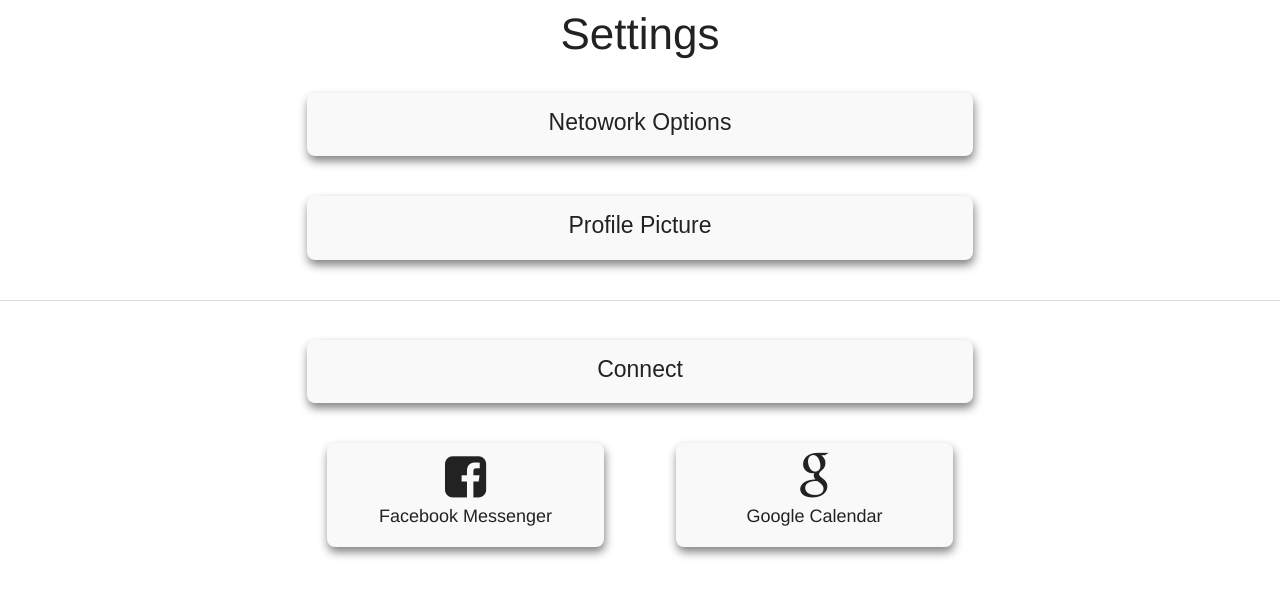
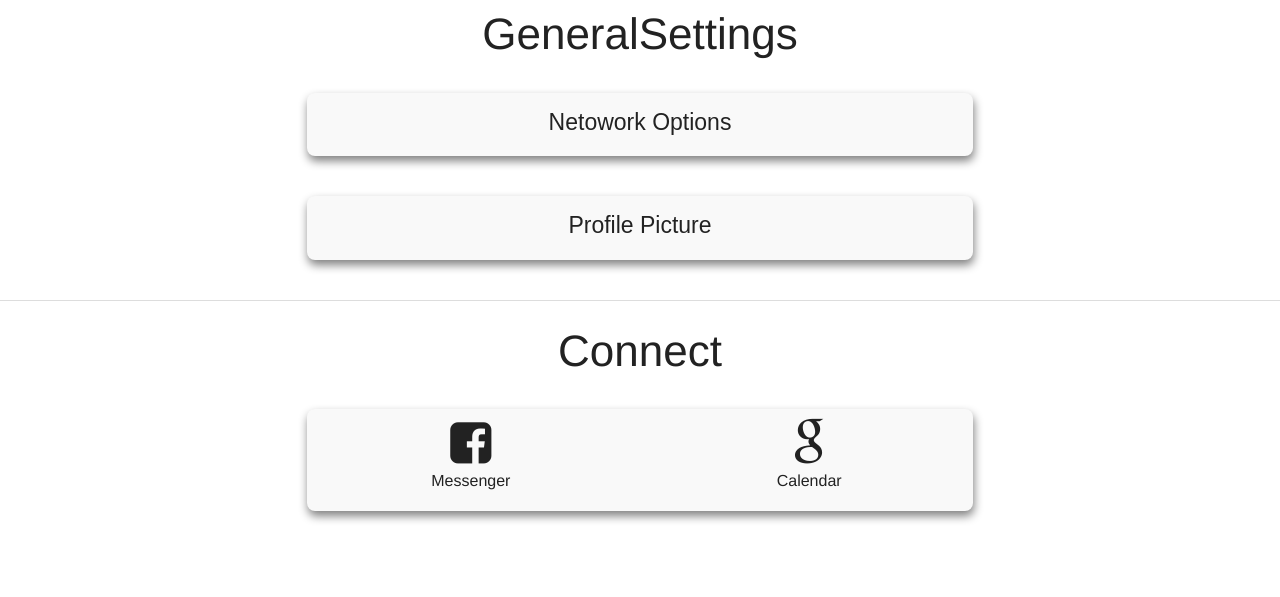
Before and after one commit to nacolias/cse170_project, a PHP site: page /settings.php in a window 1280 px wide. Shown: the part 45-642 px from the top of the page. Run offline with PHP 8.4, Linux system fonts and the light colour scheme.

Commit message:
Fixed the settings pageand made a slight mod to the css for the nav.

```diff
--- a/css/timespace.css
+++ b/css/timespace.css
@@ -47,9 +47,6 @@
     border-radius: .5em;
 }
 
-.top-bar{
-}
-
 .top-bar .fa{
     color:white;
     padding:.2em 5% 0 5%;
--- a/settings.php
+++ b/settings.php
@@ -33,7 +33,7 @@
     <!--Main Body-->
 
     <div class="row">
-        <center><h1>Settings</h1></center>
+        <center><h1>GeneralSettings</h1></center>
     </div>
 
  	<div class="row">
@@ -50,23 +50,19 @@
 
     <hr />
 
-    <div class="row">
-       <div class="columns small-8 small-centered person">
-             <center><h4>Connect</h4></center>
-       </div>
-    </div>
+    <center><h1>Connect</h1></center>
 
     <div class="row">
-        <div class="columns small-centered small-8">
+        <div class="columns small-centered person small-8">
             <div class="row">
-                <div class="columns left small-5 person">
+                <div class="small-6 columns left">
                     <center><i class="fa fa-facebook-square fa-3x"></i></center>
-                    <center><h5>Facebook Messenger</h5></center>
+                    <center><small><h6>Messenger</h6></small></center>
                 </div>
-
-                <div class="columns right small-5 person">
+                <vr />
+                <div class="small-6 columns right">
                     <center><i class="fa fa-google fa-3x"></i></center>
-                    <center><h5>Google Calendar</h5></center>
+                    <center><small><h6>Calendar</h6></small></center>
                 </div>
             </div>
         </div>
```
